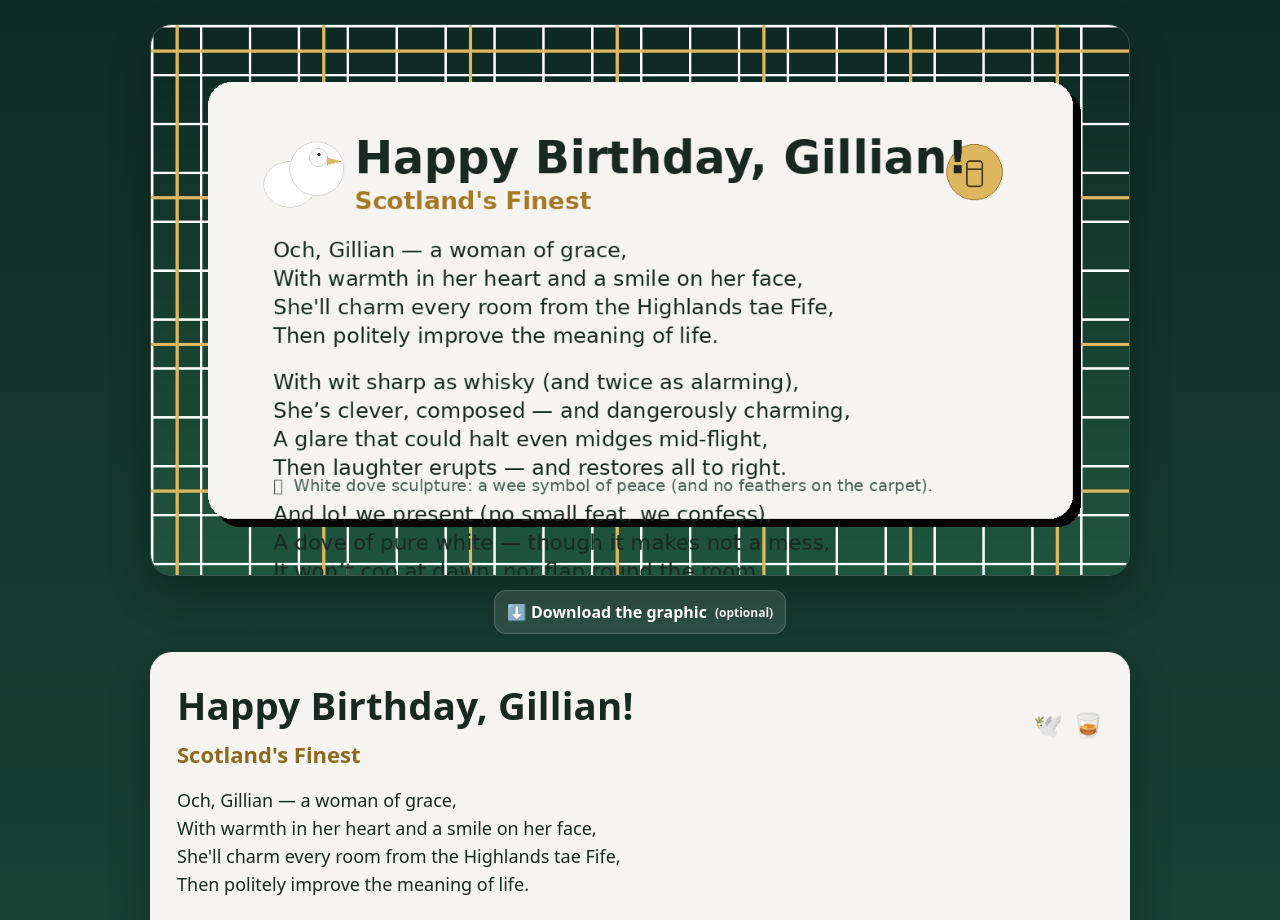
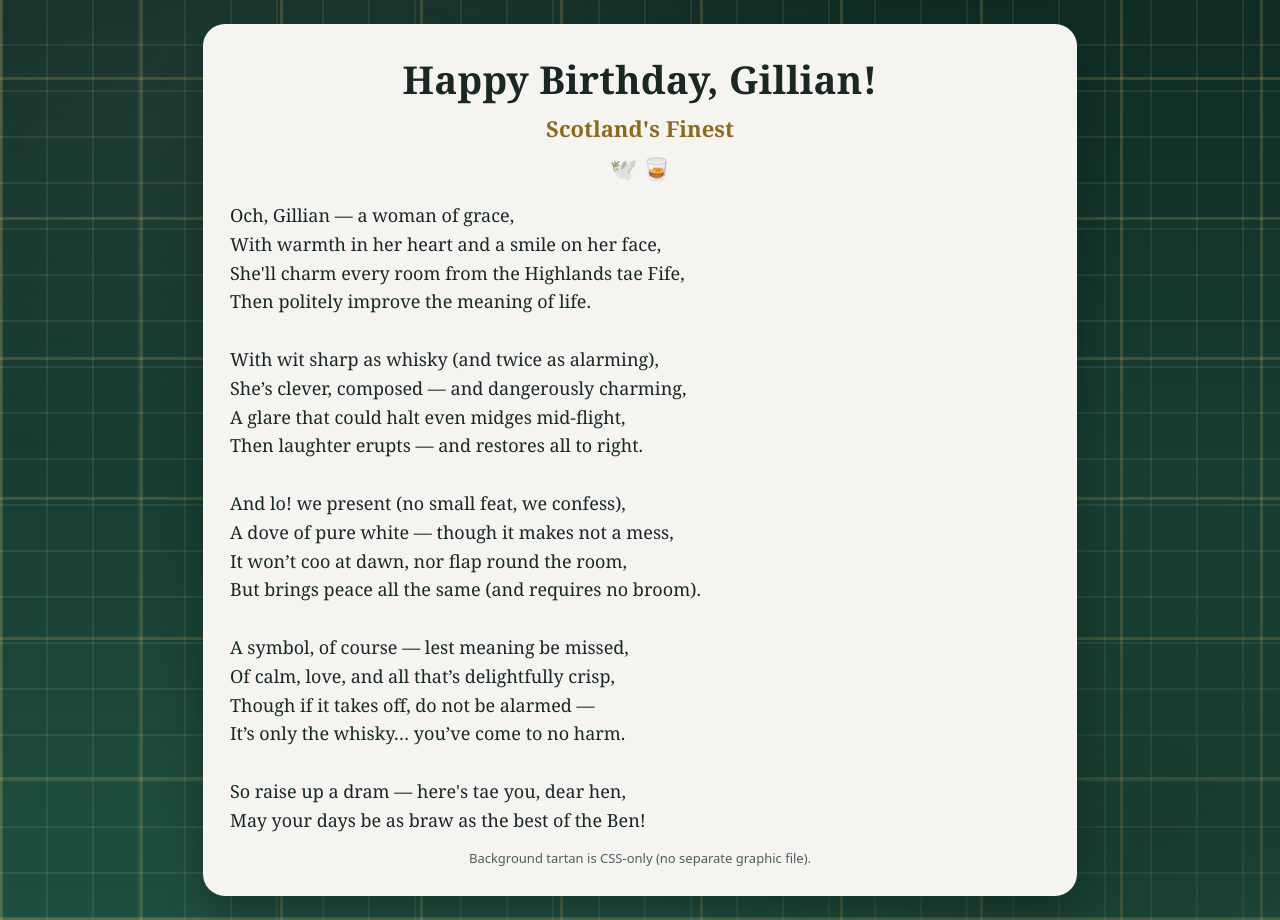
Before and after one commit to batorow/gillian_birthday, a plain HTML site: page index.html in a window 1280 px wide. Shown: the top 920 px of the page. Drawn offline with Linux system fonts and the light colour scheme.

Commit message:
Refactor HTML structure and styles for birthday page
Updated meta tags and styles for birthday page.

```diff
--- a/index.html
+++ b/index.html
@@ -1,153 +1,125 @@
 <!doctype html>
 <html lang="en">
 <head>
-  <meta charset="utf-8" />
-  <meta name="viewport" content="width=device-width, initial-scale=1" />
-  <title>Happy Birthday, Gillian! — Scotland's Finest</title>
-
-  <!-- Social preview (update og:image to your hosted URL if needed) -->
-  <meta property="og:title" content="Happy Birthday, Gillian! — Scotland's Finest" />
-  <meta property="og:description" content="A Monty Python–ish birthday poem, featuring a white dove." />
-  <meta property="og:type" content="website" />
-  <meta property="og:image" content="gillian-poem-card.png" />
+<meta charset="utf-8">
+<meta name="viewport" content="width=device-width, initial-scale=1">
+<title>Happy Birthday, Gillian — Scotland's Finest</title>
 
 <style>
   :root {
-      --bg1: #0f2c24;
-      --bg2: #1f4f3f;
-      --card: #f5f4f0;
+    --green1: #0f2c24;
+    --green2: #1f4f3f;
+    --cream: #f5f4f0;
     --ink: #192823;
-      --muted: #4b5f5a;
     --gold: #dcb75f;
+    --shadow: rgba(0,0,0,.28);
   }
-    * { box-sizing: border-box; }
+
+  /* Tartan-ish background built in CSS (no separate image file) */
   body {
     margin: 0;
-      font-family: system-ui, -apple-system, Segoe UI, Roboto, Arial, sans-serif;
-      color: var(--ink);
-      background: linear-gradient(180deg, var(--bg1), var(--bg2));
     min-height: 100vh;
     display: grid;
     place-items: center;
     padding: 24px;
+    color: var(--ink);
+    font-family: Georgia, "Times New Roman", serif;
+
+    background:
+      /* soft vignette */
+      radial-gradient(1200px 700px at 20% 10%, rgba(255,255,255,.06), rgba(0,0,0,0) 55%),
+      radial-gradient(900px 600px at 90% 90%, rgba(0,0,0,.22), rgba(0,0,0,0) 60%),
+
+      /* tartan stripes: horizontals */
+      repeating-linear-gradient(
+        0deg,
+        rgba(255,255,255,.07) 0px,
+        rgba(255,255,255,.07) 2px,
+        rgba(255,255,255,0) 2px,
+        rgba(255,255,255,0) 46px
+      ),
+      repeating-linear-gradient(
+        0deg,
+        rgba(220,183,95,.20) 0px,
+        rgba(220,183,95,.20) 3px,
+        rgba(220,183,95,0) 3px,
+        rgba(220,183,95,0) 140px
+      ),
+
+      /* tartan stripes: verticals */
+      repeating-linear-gradient(
+        90deg,
+        rgba(255,255,255,.07) 0px,
+        rgba(255,255,255,.07) 2px,
+        rgba(255,255,255,0) 2px,
+        rgba(255,255,255,0) 46px
+      ),
+      repeating-linear-gradient(
+        90deg,
+        rgba(220,183,95,.20) 0px,
+        rgba(220,183,95,.20) 3px,
+        rgba(220,183,95,0) 3px,
+        rgba(220,183,95,0) 140px
+      ),
+
+      /* base gradient */
+      linear-gradient(180deg, var(--green1), var(--green2));
   }
-    .wrap {
-      width: min(980px, 100%);
-      display: grid;
-      gap: 18px;
+
+  .card {
+    width: min(820px, 100%);
+    background: var(--cream);
+    border-radius: 22px;
+    padding: 28px 26px;
+    box-shadow: 0 18px 40px var(--shadow);
+    border: 1px solid rgba(255,255,255,.18);
   }
-    .hero {
-      display: grid;
-      gap: 14px;
-      align-items: center;
-      justify-items: center;
-    }
-    .preview {
-      width: 100%;
-      border-radius: 22px;
-      overflow: hidden;
-      box-shadow: 0 18px 40px rgba(0,0,0,.28);
-      border: 1px solid rgba(255,255,255,.12);
-      background: rgba(255,255,255,.04);
-    }
-    .preview img {
-      width: 100%;
-      display: block;
-      height: auto;
-    }
-    .card {
-      background: var(--card);
-      border-radius: 22px;
-      padding: 26px 26px;
-      box-shadow: 0 18px 40px rgba(0,0,0,.28);
-      border: 1px solid rgba(255,255,255,.12);
-    }
+
   h1 {
     margin: 0;
+    text-align: center;
     font-size: clamp(28px, 3vw, 40px);
     letter-spacing: .2px;
   }
+
   h2 {
     margin: 8px 0 0;
+    text-align: center;
     font-size: clamp(18px, 2vw, 22px);
     color: #8d6b1e;
     font-weight: 700;
   }
-    .row {
-      display: flex;
-      align-items: center;
-      justify-content: space-between;
-      gap: 12px;
-      flex-wrap: wrap;
-    }
+
   .icons {
-      display: flex;
-      gap: 10px;
-      font-size: 24px;
+    text-align: center;
+    margin-top: 10px;
+    font-size: 22px;
     opacity: .9;
   }
+
   pre {
     margin: 18px 0 0;
     white-space: pre-wrap;
     font-family: inherit;
     font-size: 18px;
-      line-height: 1.55;
+    line-height: 1.6;
   }
+
   .note {
     margin-top: 14px;
-      color: var(--muted);
-      font-size: 14px;
-    }
-    .btns {
-      display: flex;
-      gap: 10px;
-      flex-wrap: wrap;
-      margin-top: 14px;
-    }
-    a.button {
-      display: inline-flex;
-      align-items: center;
-      gap: 8px;
-      padding: 10px 12px;
-      border-radius: 12px;
-      text-decoration: none;
-      font-weight: 650;
-      background: rgba(255,255,255,.10);
-      color: white;
-      border: 1px solid rgba(255,255,255,.18);
-    }
-    a.button:hover {
-      background: rgba(255,255,255,.14);
-    }
-    .small {
-      font-size: 12px;
-      opacity: .9;
+    color: #4b5f5a;
+    font-family: system-ui, -apple-system, Segoe UI, Roboto, Arial, sans-serif;
+    font-size: 13px;
+    text-align: center;
   }
 </style>
 </head>
+
 <body>
-  <main class="wrap">
-    <section class="hero">
-      <div class="preview" aria-label="Share card image">
-        <img src="gillian-poem-card.png" alt="Birthday poem card for Gillian" />
-      </div>
-
-      <a class="button" href="gillian-poem-card.png" download>
-        ⬇️ Download the graphic <span class="small">(optional)</span>
-      </a>
-    </section>
-
-    <section class="card">
-      <div class="row">
-        <div>
+  <main class="card">
     <h1>Happy Birthday, Gillian!</h1>
     <h2>Scotland's Finest</h2>
-        </div>
-        <div class="icons" title="Symbols">
-          <span aria-hidden="true">🕊️</span>
-          <span aria-hidden="true">🥃</span>
-        </div>
-      </div>
+    <div class="icons">🕊️ 🥃</div>
 
     <pre>Och, Gillian — a woman of grace,
 With warmth in her heart and a smile on her face,
@@ -172,11 +144,7 @@ It’s only the whisky… you’ve come to no harm.
 So raise up a dram — here's tae you, dear hen,
 May your days be as braw as the best of the Ben!</pre>
 
-      <p class="note">Tip: when you host this online, keep <b>gillian-poem.html</b> and <b>gillian-poem-card.png</b> in the same folder.</p>
-      <div class="btns">
-        <a class="button" href="#" onclick="navigator.clipboard.writeText(window.location.href); return false;">🔗 Copy page link</a>
-      </div>
-    </section>
+    <div class="note">Background tartan is CSS-only (no separate graphic file).</div>
   </main>
 </body>
 </html>
```
Lines whose indentation alone changed are shown as unchanged.
